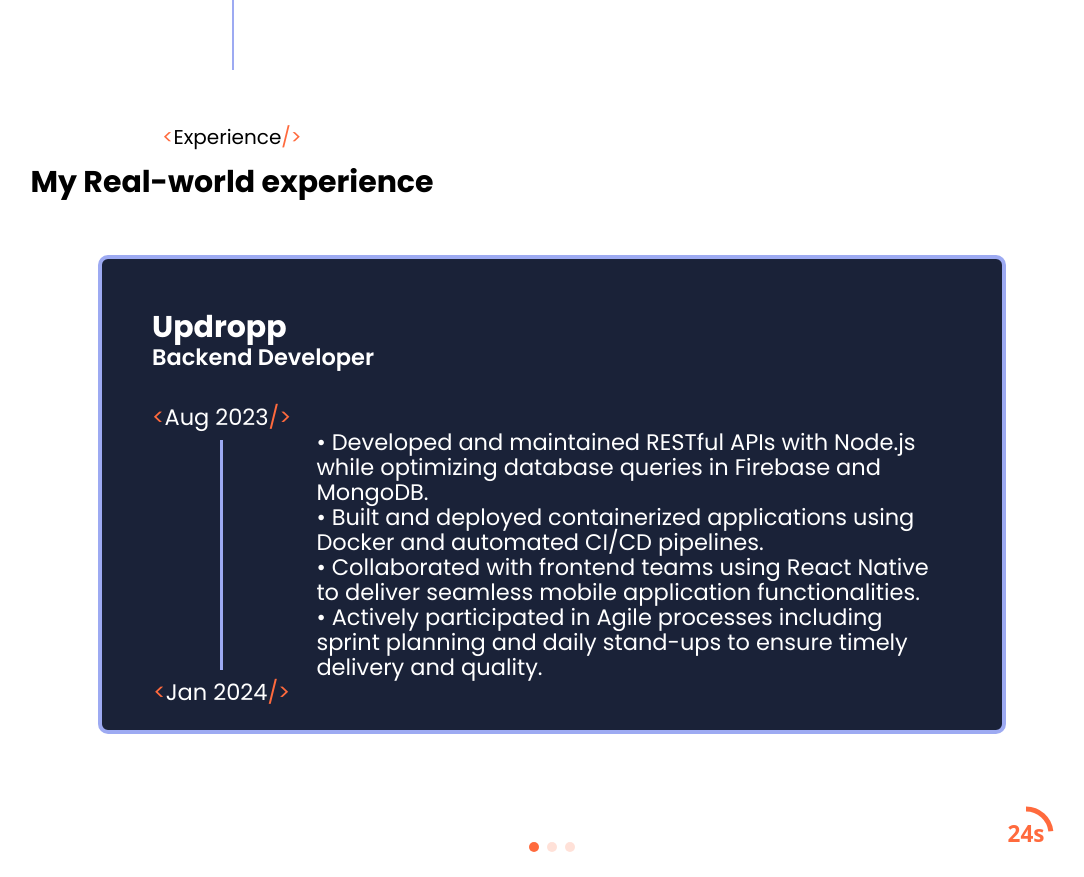
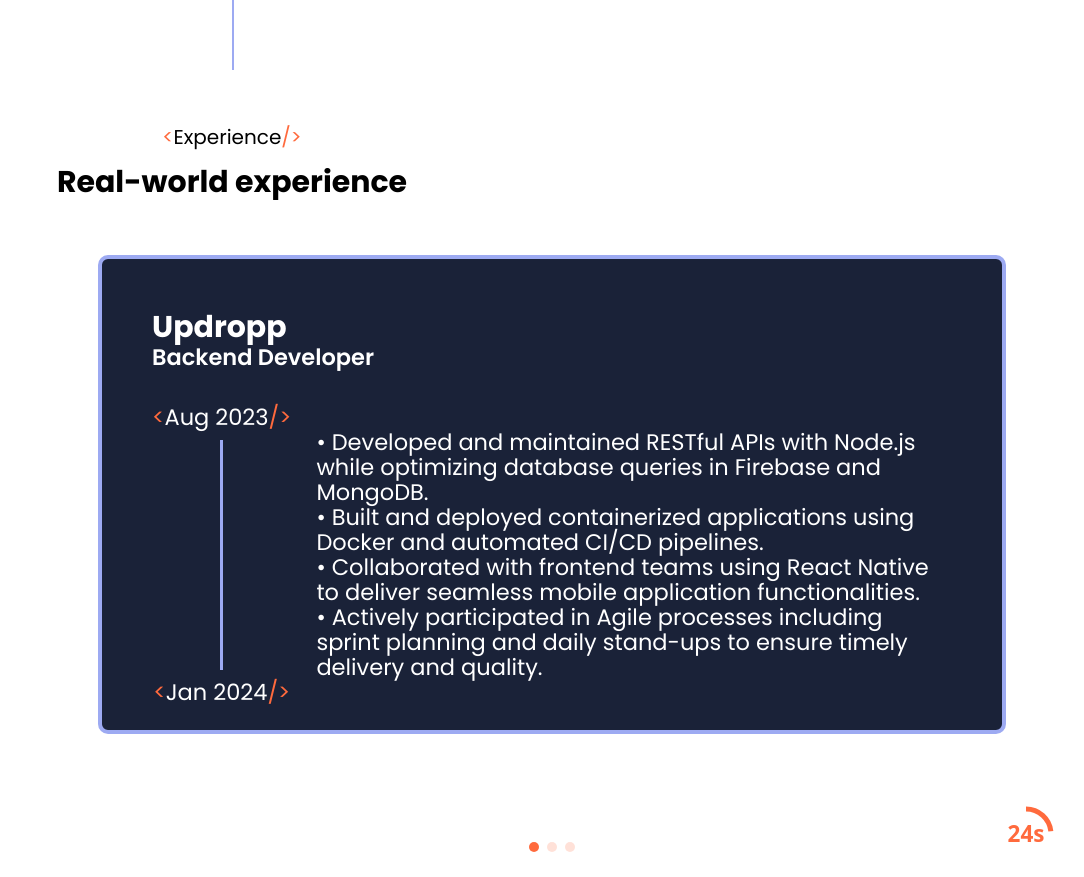
Before and after one commit to youssefelezaby/my-website, a React (Vite) app: page / in a window 1280 px wide. Shown: the part 5420-6297 px from the top of the page, without its empty margins (88-1172 px from the left). Built offline with nearby package versions, Linux system fonts and the light colour scheme; no server answers.

Commit message:
Update AboutMe.tsx

```diff
--- a/src/components/AboutMe.tsx
+++ b/src/components/AboutMe.tsx
@@ -38,6 +38,7 @@
       <section className="about-me relative mt-16 " id="about-me" ref={ref}>
         <div className="title-container flex flex-col justify-center items-center p-16 w-1/2 max-lg:w-full max-lg:p-0 max-lg:items-start">
           <motion.div
+            className="max-lg:w-full max-lg:flex max-lg:flex-col max-lg:items-start md:flex md:flex-col md:items-center md:w-full"
             ref={animationReference}
             style={{
               scale: scaleProgess,
@@ -45,7 +46,7 @@
               textAlign: "left",
             }}
           >
-            <p className="text-[--black] mb-6 text-center max-lg:text-left max-lg:pl-4">
+            <p className="text-[--black] mb-6 text-center max-lg:text-left max-lg:pl-20 md:pl-0 ">
               <span className="text-orange">&lt;</span>
               {language === "DE" ? aboutMeData.title : aboutMeData.title_EN}
               <span className="text-orange">/&gt;</span>
@@ -53,7 +54,7 @@
             <h2 className="text-[--black] mb-6 text-center max-lg:text-left max-lg:pl-4">
               {language === "DE"
                 ? "Meine praktische Erfahrung"
-                : "My Real-world experience"}
+                : "Real-world experience"}
             </h2>
           </motion.div>
         </div>
```
